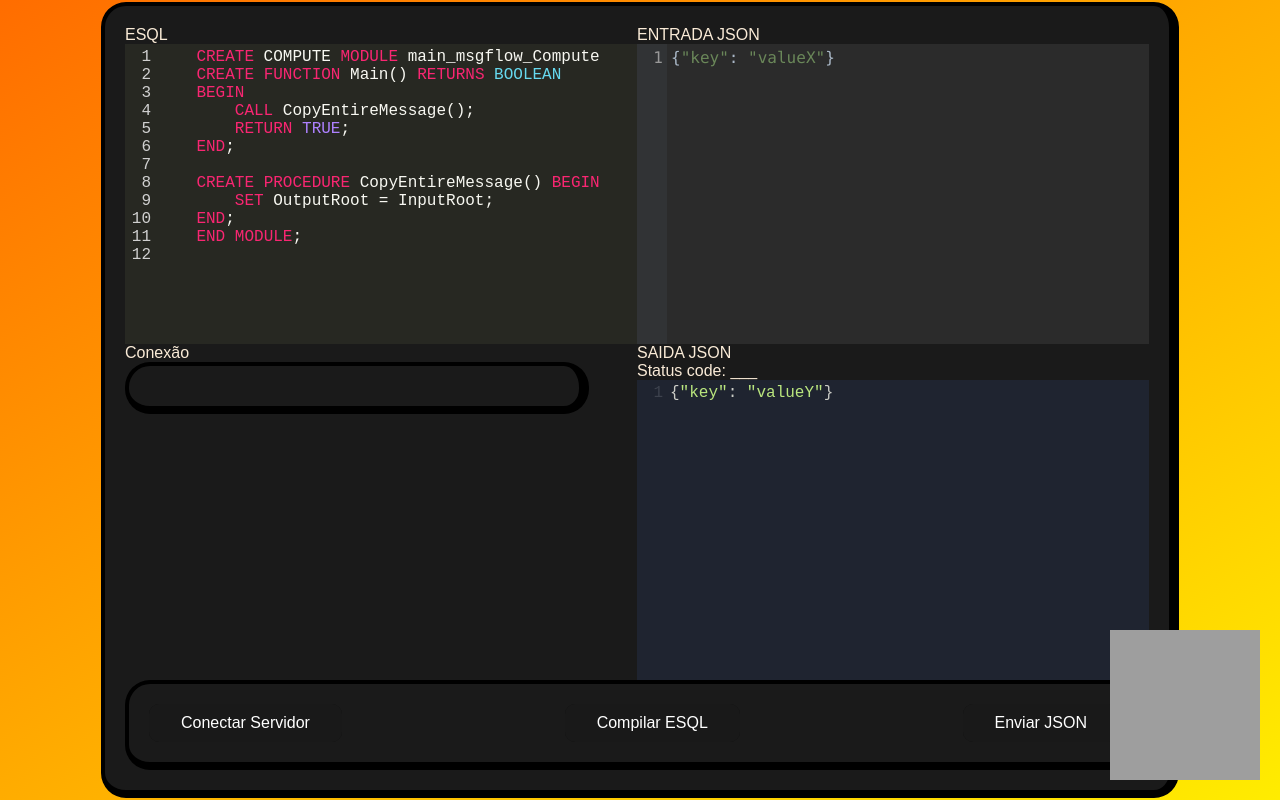
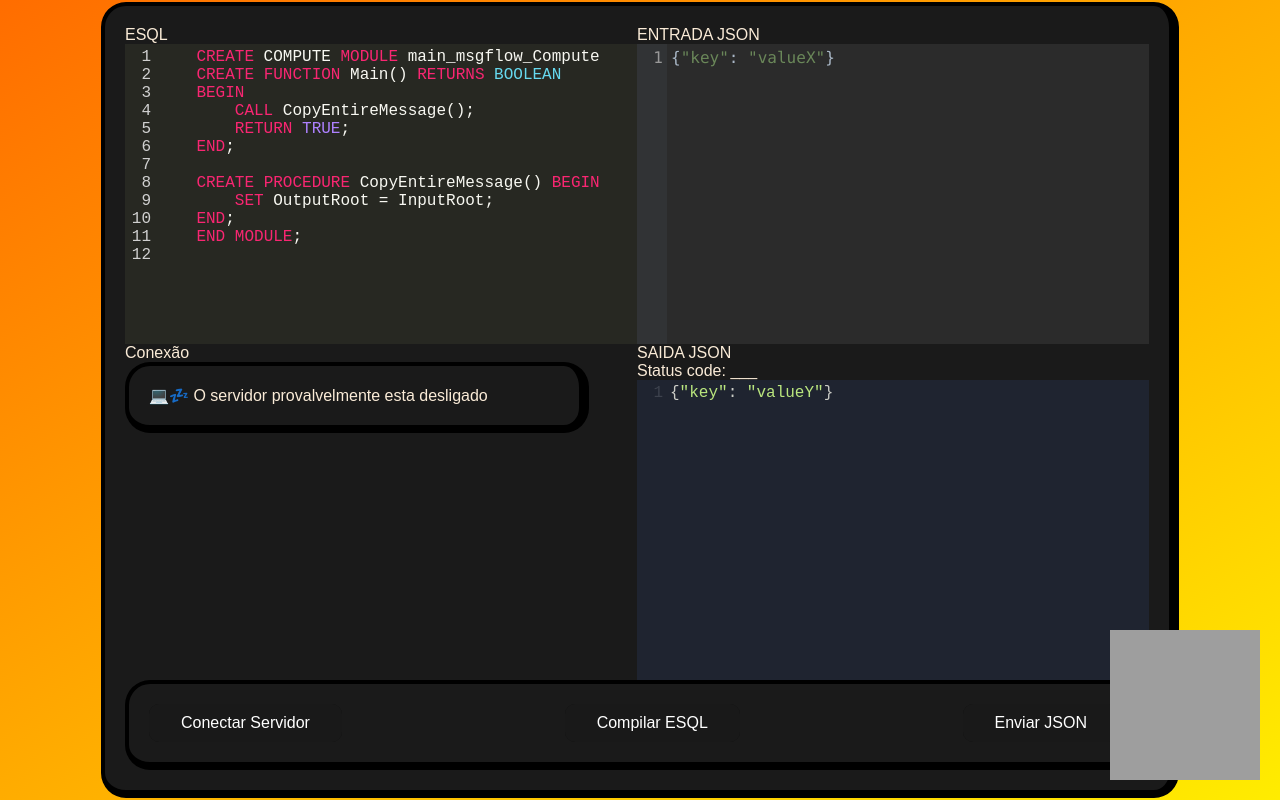
Before and after one commit to manoger/esql-online-compiler, a plain HTML site: page teste-repl-germano_v1/site/index.html in a window 1280 px wide. Both pictures are taken after a click on the button "Conectar Servidor". Drawn offline with nearby package versions, Linux system fonts and the light colour scheme; grey boxes are pictures that could not be loaded.

Commit message:
Update index.html

```diff
--- a/teste-repl-germano_v1/site/index.html
+++ b/teste-repl-germano_v1/site/index.html
@@ -96,10 +96,12 @@
                 renderResponseLog(JSON.parse(result));
             };
             socket.onclose = function (event) {
+                document.getElementById('response-log').innerHTML = "💻💤 O servidor provalvelmente esta desligado";
                 console.log("Conexão fechada com código: " + event.code);
                 document.getElementById("connectbtn").style.display = "flex";
             };
             socket.onerror = function (error) {
+                document.getElementById('response-log').innerHTML = "💻🔥 A conexão do servidor caiu";
                 console.error("Erro na conexão: " + error);
                 document.getElementById("connectbtn").style.display = "flex";
             };
```
